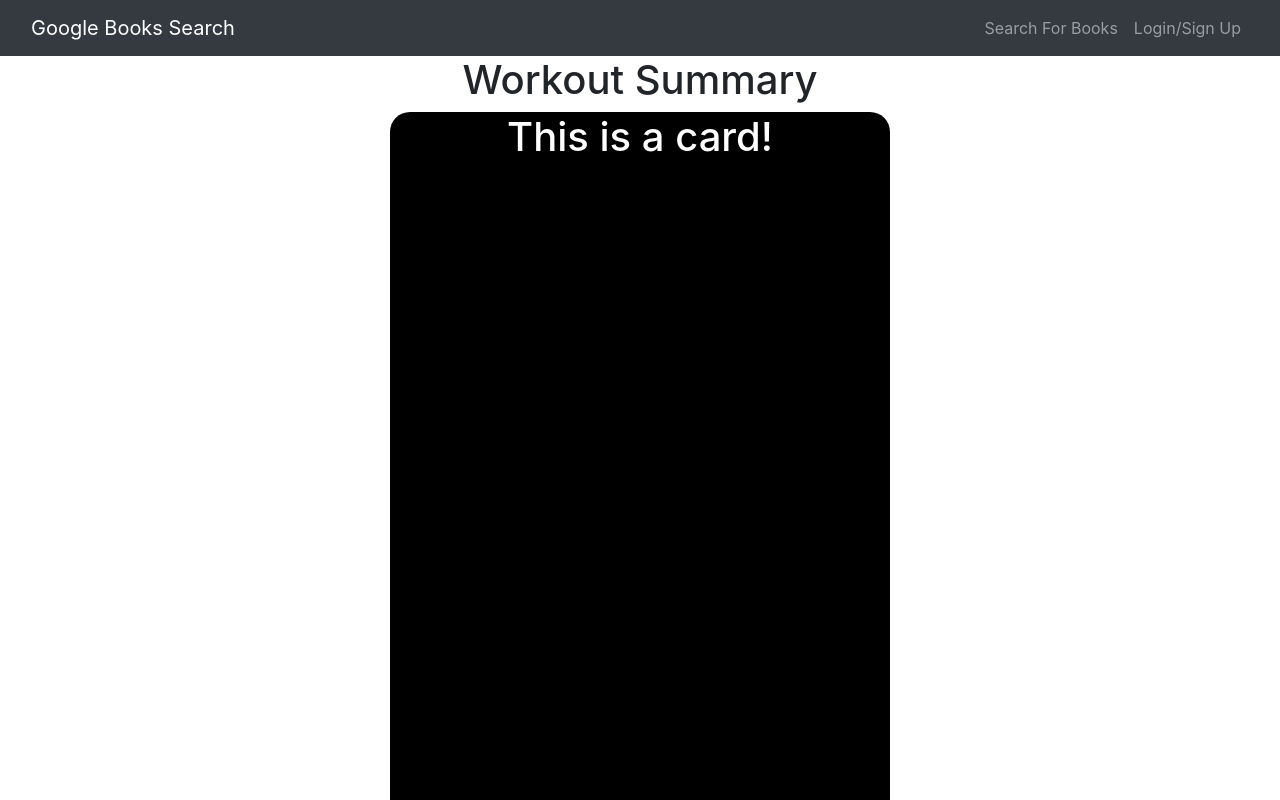
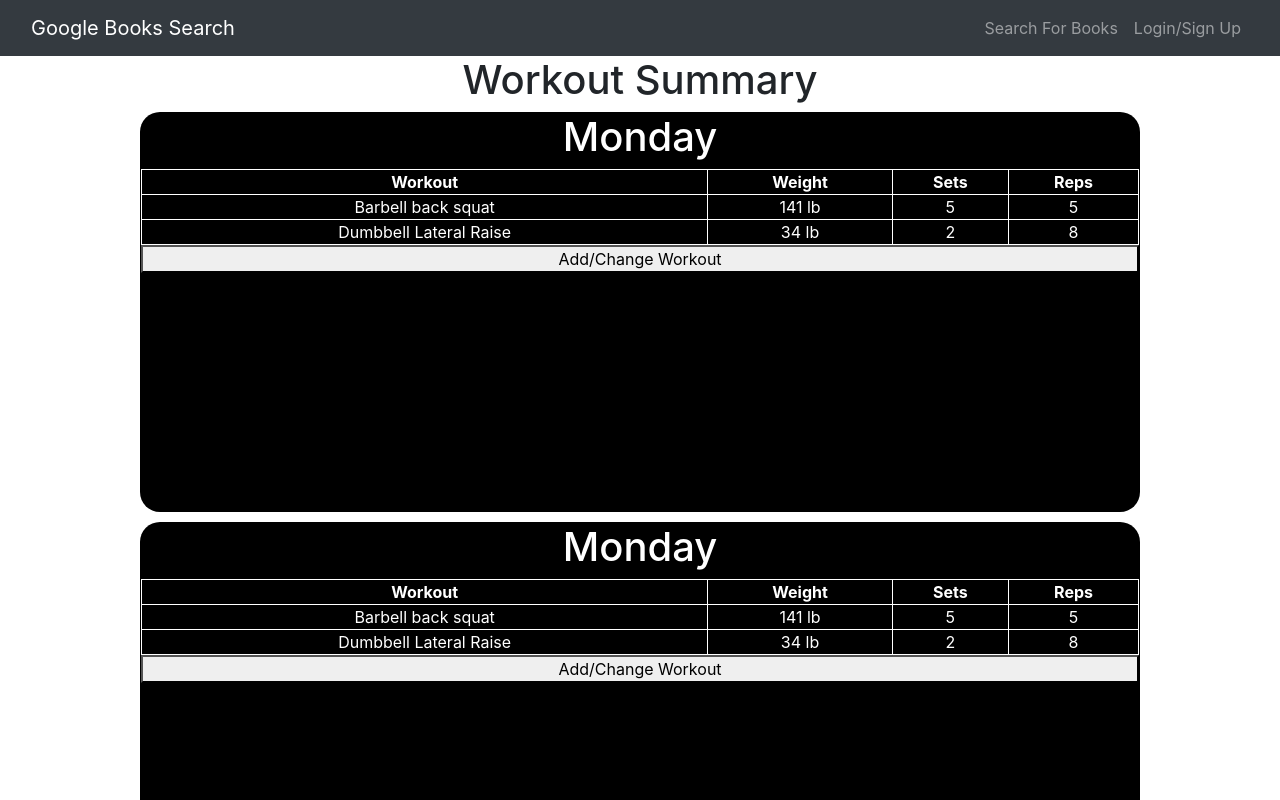
Before and after one commit to jesterb0206/fit-nuts, a React (Create React App) app in the folder client/: page /WorkoutSummary in a window 1280 px wide. Shown: the top 800 px of the page. Built offline with nearby package versions, Linux system fonts and the light colour scheme; no server answers.

Commit message:
Dummy Data for Workout Summary Page

```diff
--- a/client/src/App.css
+++ b/client/src/App.css
@@ -6,11 +6,11 @@
 
 .workout__cards {
   color: white;
-  height: 800px;
+  height: 400px;
   margin: auto;
-  max-width: 500px;
+  max-width: 1000px;
   text-align: center;
-  width: 80%;
+  width: 99%;
 }
 
 .card {
@@ -19,6 +19,12 @@
   height: 100%;
   margin-bottom: 10px;
   width: 100%;
+}
+
+td,
+th,
+tr {
+  border: 1px solid white;
 }
 
 /* ------------------------------- HomePage Section------------------------------------ */
--- a/client/src/components/Card.js
+++ b/client/src/components/Card.js
@@ -4,7 +4,28 @@ import '../App.css';
 function Card() {
   return (
     <div className='card'>
-      <h1>This is a card!</h1>
+      <h1>Monday</h1>
+      <table>
+        <tr>
+          <th>Workout</th>
+          <th>Weight</th>
+          <th>Sets</th>
+          <th>Reps</th>
+        </tr>
+        <tr>
+          <td>Barbell back squat</td>
+          <td>141 lb</td>
+          <td>5</td>
+          <td>5</td>
+        </tr>
+        <tr>
+          <td>Dumbbell Lateral Raise</td>
+          <td>34 lb</td>
+          <td>2</td>
+          <td>8</td>
+        </tr>
+      </table>
+      <button>Add/Change Workout</button>
     </div>
   );
 }
```
